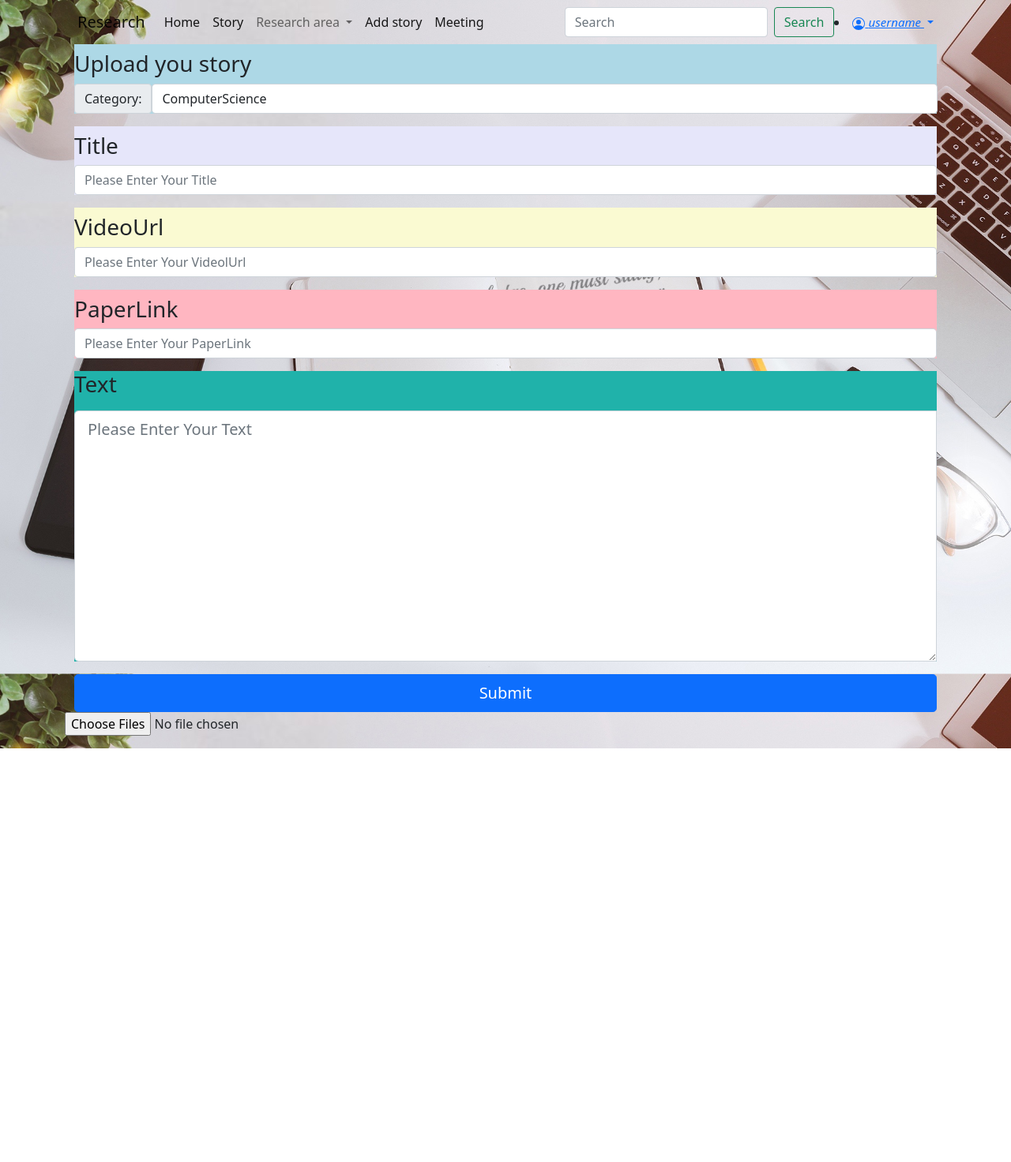
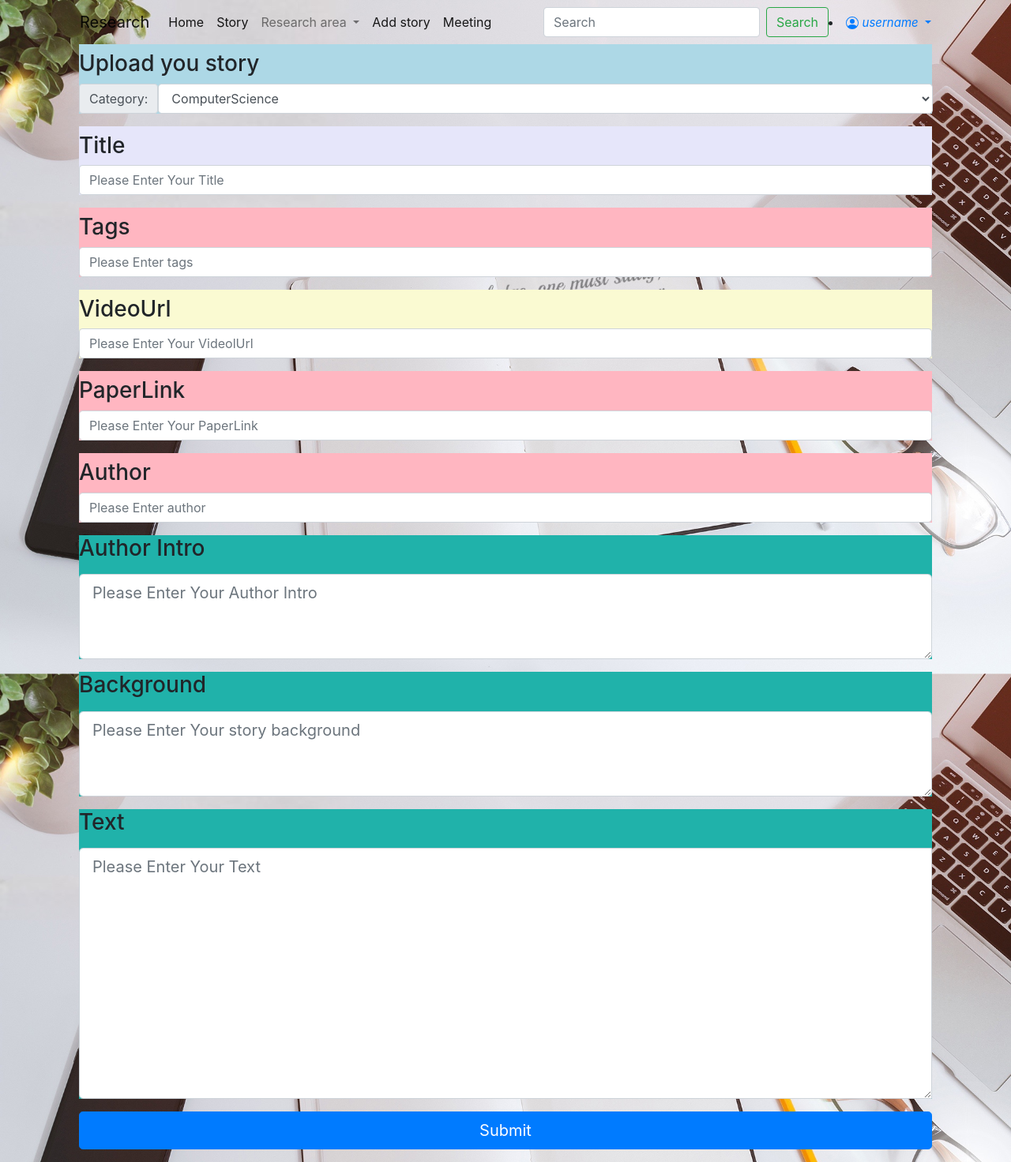
Before and after one commit to zhenxianglin/ResearchStory, a Django app: page /story/upload/ in a window 1280 px wide. Shown: the whole page at 79% size. Before the commit the page ends 948 px from the top, so only its background shows below. Run offline with Django 3.2, Linux system fonts and the light colour scheme; some libraries are stand-ins or nearby versions.

Commit message:
uplaod.html

```diff
--- a/templates/upload.html
+++ b/templates/upload.html
@@ -2,51 +2,51 @@
 {% load static %}
 
 {% block header %}
-    <link href="https://maxcdn.bootstrapcdn.com/font-awesome/4.7.0/css/font-awesome.min.css" rel="stylesheet">
-    <!-- bootstrap 5.x or 4.x is supported. You can also use the bootstrap css 3.3.x versions -->
-    <link rel="stylesheet" href="https://cdn.jsdelivr.net/npm/bootstrap@5.0.1/dist/css/bootstrap.min.css"
-          crossorigin="anonymous">
-
-    <!-- default icons used in the plugin are from Bootstrap 5.x icon library (which can be enabled by loading CSS below) -->
-    <link rel="stylesheet" href="https://cdn.jsdelivr.net/npm/bootstrap-icons@1.5.0/font/bootstrap-icons.min.css"
-          crossorigin="anonymous">
-
-    <!-- alternatively you can use the font awesome icon library if using with `fas` theme (or Bootstrap 4.x) by uncommenting below. -->
-    <!-- link rel="stylesheet" href="https://use.fontawesome.com/releases/v5.15.3/css/all.css" crossorigin="anonymous" -->
-
-    <!-- the fileinput plugin styling CSS file -->
-    <link href="https://cdn.jsdelivr.net/gh/kartik-v/bootstrap-fileinput@5.2.2/css/fileinput.min.css" media="all"
-          rel="stylesheet" type="text/css"/>
-
-    <!-- if using RTL (Right-To-Left) orientation, load the RTL CSS file after fileinput.css by uncommenting below -->
-    <!-- link href="https://cdn.jsdelivr.net/gh/kartik-v/bootstrap-fileinput@5.2.2/css/fileinput-rtl.min.css" media="all" rel="stylesheet" type="text/css" /-->
-
-    <!-- the jQuery Library -->
-    <script src="https://code.jquery.com/jquery-3.6.0.min.js" crossorigin="anonymous"></script>
-
-    <!-- piexif.min.js is needed for auto orienting image files OR when restoring exif data in resized images and when you
-        wish to resize images before upload. This must be loaded before fileinput.min.js -->
-    <script src="https://cdn.jsdelivr.net/gh/kartik-v/bootstrap-fileinput@5.2.2/js/plugins/piexif.min.js"
-            type="text/javascript"></script>
-
-    <!-- sortable.min.js is only needed if you wish to sort / rearrange files in initial preview.
-        This must be loaded before fileinput.min.js -->
-    <script src="https://cdn.jsdelivr.net/gh/kartik-v/bootstrap-fileinput@5.2.2/js/plugins/sortable.min.js"
-            type="text/javascript"></script>
-
-    <!-- bootstrap.bundle.min.js below is needed if you wish to zoom and preview file content in a detail modal
-        dialog. bootstrap 5.x or 4.x is supported. You can also use the bootstrap js 3.3.x versions. -->
-    <script src="https://cdn.jsdelivr.net/npm/bootstrap@5.0.1/dist/js/bootstrap.bundle.min.js"
-            crossorigin="anonymous"></script>
-
-    <!-- the main fileinput plugin script JS file -->
-    <script src="https://cdn.jsdelivr.net/gh/kartik-v/bootstrap-fileinput@5.2.2/js/fileinput.min.js"></script>
-
-    <!-- following theme script is needed to use the Font Awesome 5.x theme (`fas`). Uncomment if needed. -->
-    <!-- script src="https://cdn.jsdelivr.net/gh/kartik-v/bootstrap-fileinput@5.2.2/themes/fas/theme.min.js"></script -->
-
-    <!-- optionally if you need translation for your language then include the locale file as mentioned below (replace LANG.js with your language locale) -->
-    <script src="https://cdn.jsdelivr.net/gh/kartik-v/bootstrap-fileinput@5.2.2/js/locales/LANG.js"></script>
+{#    <link href="https://maxcdn.bootstrapcdn.com/font-awesome/4.7.0/css/font-awesome.min.css" rel="stylesheet">#}
+{#    <!-- bootstrap 5.x or 4.x is supported. You can also use the bootstrap css 3.3.x versions -->#}
+{#    <link rel="stylesheet" href="https://cdn.jsdelivr.net/npm/bootstrap@5.0.1/dist/css/bootstrap.min.css"#}
+{#          crossorigin="anonymous">#}
+{##}
+{#    <!-- default icons used in the plugin are from Bootstrap 5.x icon library (which can be enabled by loading CSS below) -->#}
+{#    <link rel="stylesheet" href="https://cdn.jsdelivr.net/npm/bootstrap-icons@1.5.0/font/bootstrap-icons.min.css"#}
+{#          crossorigin="anonymous">#}
+{##}
+{#    <!-- alternatively you can use the font awesome icon library if using with `fas` theme (or Bootstrap 4.x) by uncommenting below. -->#}
+{#    <!-- link rel="stylesheet" href="https://use.fontawesome.com/releases/v5.15.3/css/all.css" crossorigin="anonymous" -->#}
+{##}
+{#    <!-- the fileinput plugin styling CSS file -->#}
+{#    <link href="https://cdn.jsdelivr.net/gh/kartik-v/bootstrap-fileinput@5.2.2/css/fileinput.min.css" media="all"#}
+{#          rel="stylesheet" type="text/css"/>#}
+{##}
+{#    <!-- if using RTL (Right-To-Left) orientation, load the RTL CSS file after fileinput.css by uncommenting below -->#}
+{#    <!-- link href="https://cdn.jsdelivr.net/gh/kartik-v/bootstrap-fileinput@5.2.2/css/fileinput-rtl.min.css" media="all" rel="stylesheet" type="text/css" /-->#}
+{##}
+{#    <!-- the jQuery Library -->#}
+{#    <script src="https://code.jquery.com/jquery-3.6.0.min.js" crossorigin="anonymous"></script>#}
+{##}
+{#    <!-- piexif.min.js is needed for auto orienting image files OR when restoring exif data in resized images and when you#}
+{#        wish to resize images before upload. This must be loaded before fileinput.min.js -->#}
+{#    <script src="https://cdn.jsdelivr.net/gh/kartik-v/bootstrap-fileinput@5.2.2/js/plugins/piexif.min.js"#}
+{#            type="text/javascript"></script>#}
+{##}
+{#    <!-- sortable.min.js is only needed if you wish to sort / rearrange files in initial preview.#}
+{#        This must be loaded before fileinput.min.js -->#}
+{#    <script src="https://cdn.jsdelivr.net/gh/kartik-v/bootstrap-fileinput@5.2.2/js/plugins/sortable.min.js"#}
+{#            type="text/javascript"></script>#}
+{##}
+{#    <!-- bootstrap.bundle.min.js below is needed if you wish to zoom and preview file content in a detail modal#}
+{#        dialog. bootstrap 5.x or 4.x is supported. You can also use the bootstrap js 3.3.x versions. -->#}
+{#    <script src="https://cdn.jsdelivr.net/npm/bootstrap@5.0.1/dist/js/bootstrap.bundle.min.js"#}
+{#            crossorigin="anonymous"></script>#}
+{##}
+{#    <!-- the main fileinput plugin script JS file -->#}
+{#    <script src="https://cdn.jsdelivr.net/gh/kartik-v/bootstrap-fileinput@5.2.2/js/fileinput.min.js"></script>#}
+{##}
+{#    <!-- following theme script is needed to use the Font Awesome 5.x theme (`fas`). Uncomment if needed. -->#}
+{#    <!-- script src="https://cdn.jsdelivr.net/gh/kartik-v/bootstrap-fileinput@5.2.2/themes/fas/theme.min.js"></script -->#}
+{##}
+{#    <!-- optionally if you need translation for your language then include the locale file as mentioned below (replace LANG.js with your language locale) -->#}
+{#    <script src="https://cdn.jsdelivr.net/gh/kartik-v/bootstrap-fileinput@5.2.2/js/locales/LANG.js"></script>#}
     {#    <h2 class="display-4 text-center">Upload you story</h2>#}
 
     <script type="text/javascript" src="{% static 'ckeditor/ckeditor.js' %}"></script>
@@ -94,29 +94,17 @@
                 <h3>Title</h3>
                 <input class="form-control" name="title" type="text" placeholder="Please Enter Your Title"/>
             </div>
+
+            <div class="form-group" style="background-color: lightpink">
+                <label class="control-label"></label>
+                <h3>Tags</h3>
+                <input class="form-control" name="tags" type="text" placeholder="Please Enter tags"/>
+            </div>
+
+
             <div class="form-group" style="background-color: lightgoldenrodyellow">
                 <label class="control-label"></label>
                 <h3>VideoUrl</h3>
-                {#    <button class="btn btn-dark" data-toggle="modal" data-target="#myModal">#}
-                {#      Where is Url#}
-                {#    </button>#}
-                {#    <!-- Modal -->#}
-                {#    <div class="modal fade" id="myModal" tabindex="-1" role="dialog" aria-labelledby="myModalLabel" aria-hidden="true">#}
-                {#      <div class="modal-dialog">#}
-                {#        <div class="modal-content">#}
-                {#          <div class="modal-header">#}
-                {#            <button type="button" class="close" data-dismiss="modal" aria-hidden="true">×</button>#}
-                {##}
-                {#          </div>#}
-                {#          <div class="modal-body">#}
-                {#            <img src="../static/image/youtube.png" alt="image broken" style="width:100%;">#}
-                {#          </div>#}
-                {#          <div class="modal-footer">#}
-                {#            <button type="button" class="btn btn-default" data-dismiss="modal">Close</button>#}
-                {#          </div>#}
-                {#        </div><!-- /.modal-content -->#}
-                {#      </div><!-- /.modal-dialog -->#}
-                {#    </div><!-- /.modal -->#}
 
                 <input class="form-control" name="videoUrl" type="text" placeholder="Please Enter Your VideolUrl"/>
             </div>
@@ -124,6 +112,31 @@
                 <label class="control-label"></label>
                 <h3>PaperLink</h3>
                 <input class="form-control" name="paperLink" type="text" placeholder="Please Enter Your PaperLink"/>
+            </div>
+
+
+             <div class="form-group" style="background-color: lightpink">
+                <label class="control-label"></label>
+                <h3>Author</h3>
+                <input class="form-control" name="author" type="text" placeholder="Please Enter author"/>
+            </div>
+
+            <div class="form-group" style="background-color: lightseagreen">
+            <h3>Author Intro</h3>
+            <label class="control-label"></label>
+            <div class="input-group input-group-lg">
+                <textarea class="form-control" name="author_intro" aria-label="With textarea" rows="3" placeholder="Please Enter Your Author Intro"></textarea>
+            </div>
+                </div>
+
+
+            <div class="form-group" style="background-color: lightseagreen">
+            <h3>Background</h3>
+            <label class="control-label"></label>
+            <div class="input-group input-group-lg">
+                <textarea class="form-control" name="background" aria-label="With textarea" rows="3" placeholder="Please Enter Your story background"></textarea>
+            </div>
+
             </div>
 
 
@@ -141,21 +154,15 @@
             </div>
 
 
+            <button name="submit" class="btn btn-primary btn-lg btn-block">Submit</button>
 
 
-            {#     {% buttons %}#}
-
-            <button name="submit" class="btn btn-primary btn-lg btn-block">Submit</button>
-            {#    {% endbuttons %}#}
-            <!--上传文件框-->
-        </div>
-
-        <div class="form-group">
-            <input id="input-b3" name="img" type="file" class="file" multiple
-                   data-show-upload="false" data-show-caption="true"
-                   data-msg-placeholder="Select {files} for upload...">
-
-        </div>
+{#        <div class="form-group">#}
+{#            <input id="input-b3" name="img" type="file" class="file" multiple#}
+{#                   data-show-upload="false" data-show-caption="true"#}
+{#                   data-msg-placeholder="Select {files} for upload...">#}
+{##}
+            </div>
     </form>
 {% endblock content %}
 
```
